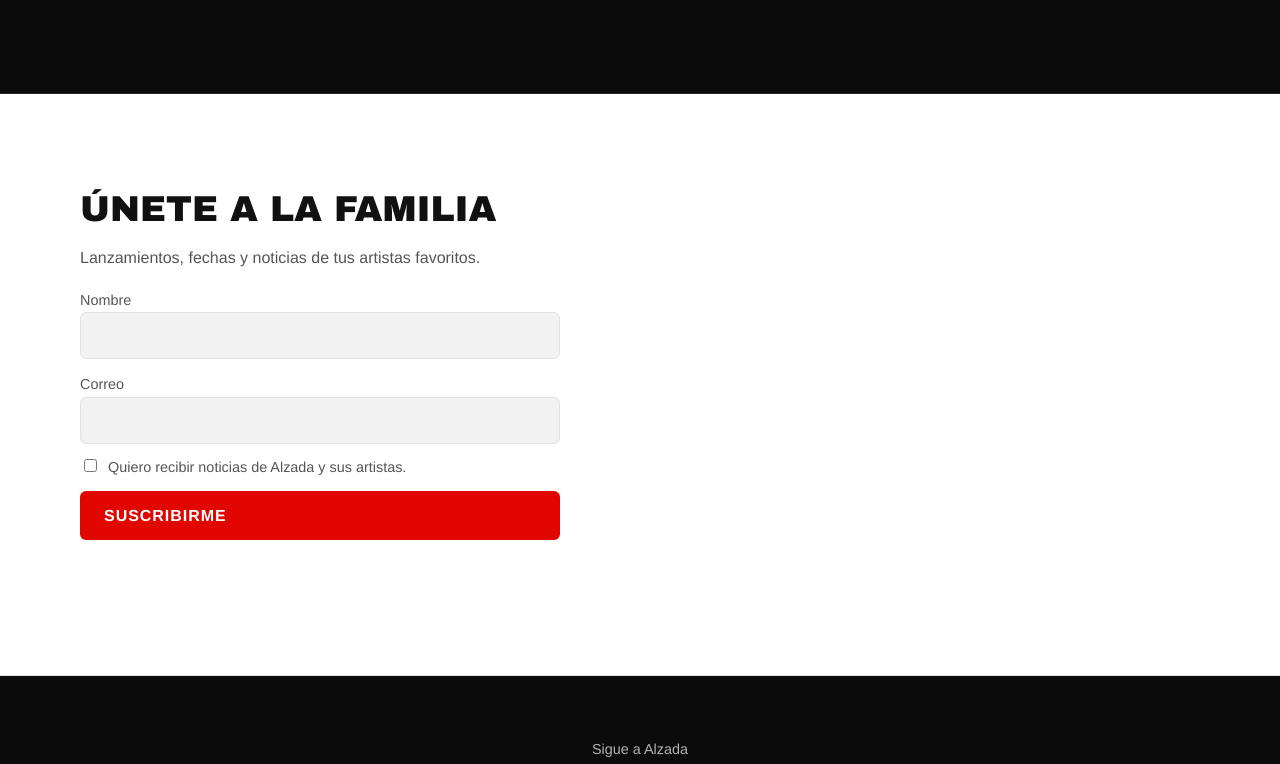
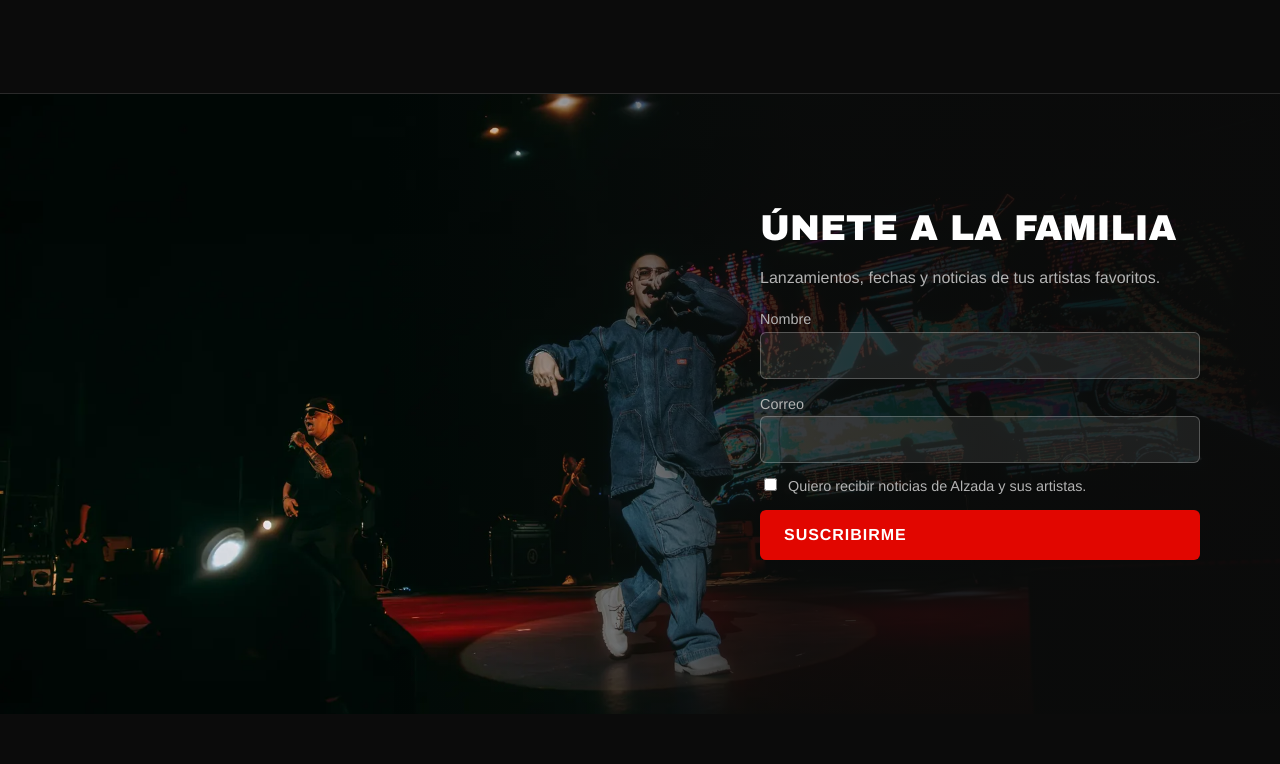
Before and after one commit to alzada-records/alzada-mx, a plain HTML site: page index.html in a window 1280 px wide. Shown: the part 4124-4888 px from the top of the page. Drawn offline with Linux system fonts and the light colour scheme; no server answers.

Commit message:
Únete a la familia con foto del sinfónico de fondo y formulario a la derecha
Co-Authored-By: Claude Opus 5.5 <noreply@anthropic.com>
Claude-Session: https://claude.ai/code/session_012TPE5DbdDXPi6htupK3TZp

```diff
--- a/css/styles.css
+++ b/css/styles.css
@@ -981,3 +981,55 @@ label {
   background: var(--color-superficie);
   border-radius: var(--radio);
 }
+
+/* ---------- Únete a la familia: foto del sinfónico de fondo, formulario a la derecha ---------- */
+.newsletter-foto {
+  background-color: var(--color-oscuro);
+  background-image:
+    linear-gradient(to bottom, rgb(11 11 11 / 0.55), rgb(11 11 11 / 0.9)),
+    url("/img/fondos/sinfonico-960.webp");
+  background-size: cover;
+  background-position: 40% center;
+  color: var(--color-oscuro-texto);
+  border-bottom: 0;
+}
+
+@media (min-width: 900px) {
+  .newsletter-foto {
+    min-height: 620px;
+    display: flex;
+    align-items: center;
+    background-image:
+      linear-gradient(to right, rgb(11 11 11 / 0) 30%, rgb(11 11 11 / 0.85) 62%, rgb(11 11 11 / 0.95)),
+      url("/img/fondos/sinfonico-1920.webp");
+    background-position: 30% center;
+  }
+
+  .newsletter-foto .contenedor {
+    display: flex;
+    justify-content: flex-end;
+  }
+
+  .newsletter-foto .newsletter-caja {
+    width: min(440px, 100%);
+  }
+}
+
+.newsletter-foto .seccion-intro,
+.newsletter-foto label {
+  color: var(--color-oscuro-suave);
+}
+
+.newsletter-foto input[type="text"],
+.newsletter-foto input[type="email"] {
+  background: rgb(255 255 255 / 0.08);
+  border-color: rgb(255 255 255 / 0.25);
+  color: var(--color-oscuro-texto);
+}
+
+.newsletter-foto :focus-visible {
+  outline-color: var(--color-oscuro-texto);
+}
+
+.newsletter-foto .form-mensaje[data-tipo="ok"] { color: #7bd88f; }
+.newsletter-foto .form-mensaje[data-tipo="error"] { color: #ff8a80; }
--- a/index.html
+++ b/index.html
@@ -214,7 +214,7 @@
     </section>
 
     <!-- Newsletter: Mailchimp (misma audiencia que Ladrones) -->
-    <section class="seccion newsletter" aria-labelledby="titulo-newsletter">
+    <section class="seccion newsletter newsletter-foto" aria-labelledby="titulo-newsletter">
       <div class="contenedor">
         <div class="newsletter-caja">
         <h2 id="titulo-newsletter">Únete a la familia</h2>
```
Also changed, not shown: almanegra/index.html (+1 -1 lines), c-kan/index.html (+1 -1 lines), dharius/index.html (+1 -1 lines), jul-diez/index.html (+1 -1 lines), keysiesm/index.html (+1 -1 lines), ladrones/index.html (+1 -1 lines), maho/index.html (+1 -1 lines), neto-pena/index.html (+1 -1 lines), omar-chaparro/index.html (+1 -1 lines), toser-one/index.html (+1 -1 lines), yoss-bones/index.html (+1 -1 lines), zxmyr/index.html (+1 -1 lines), img/fondos/sinfonico-1920.webp (added), img/fondos/sinfonico-960.webp (added), 1 other file.
